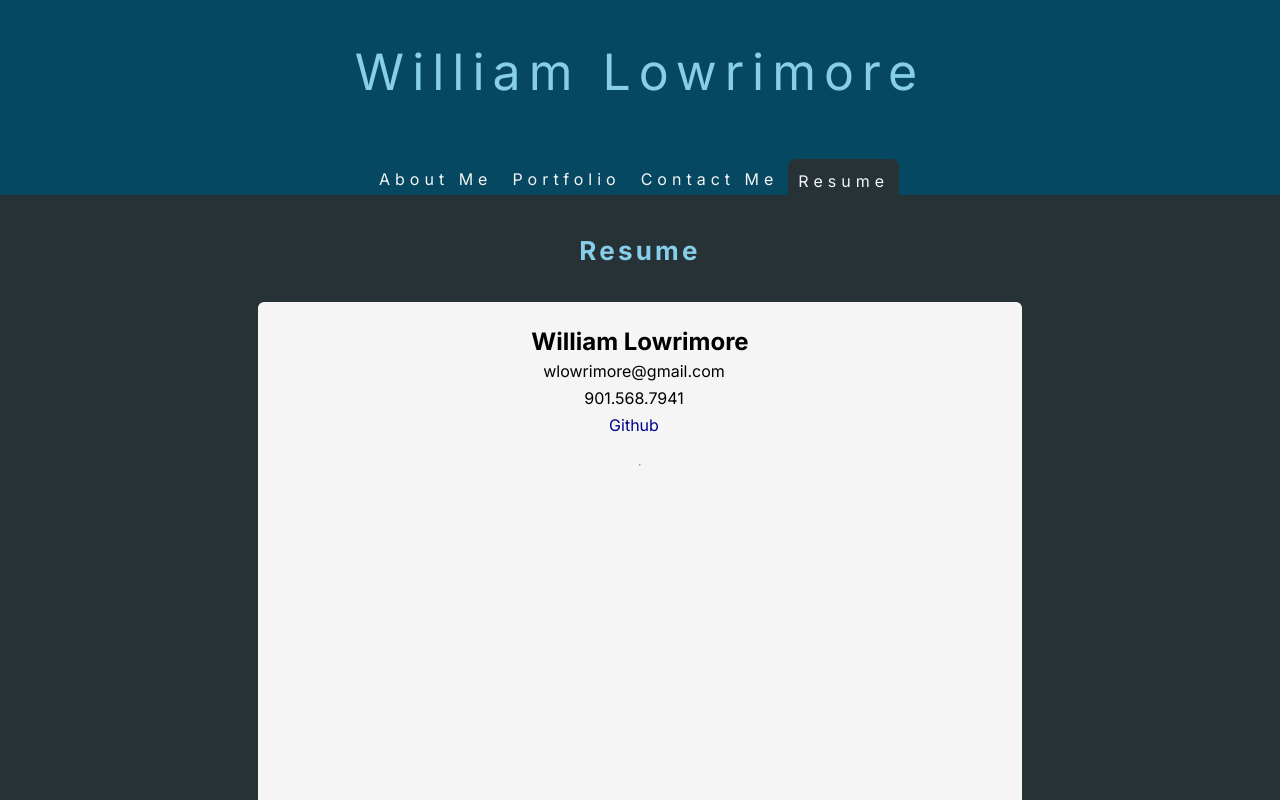
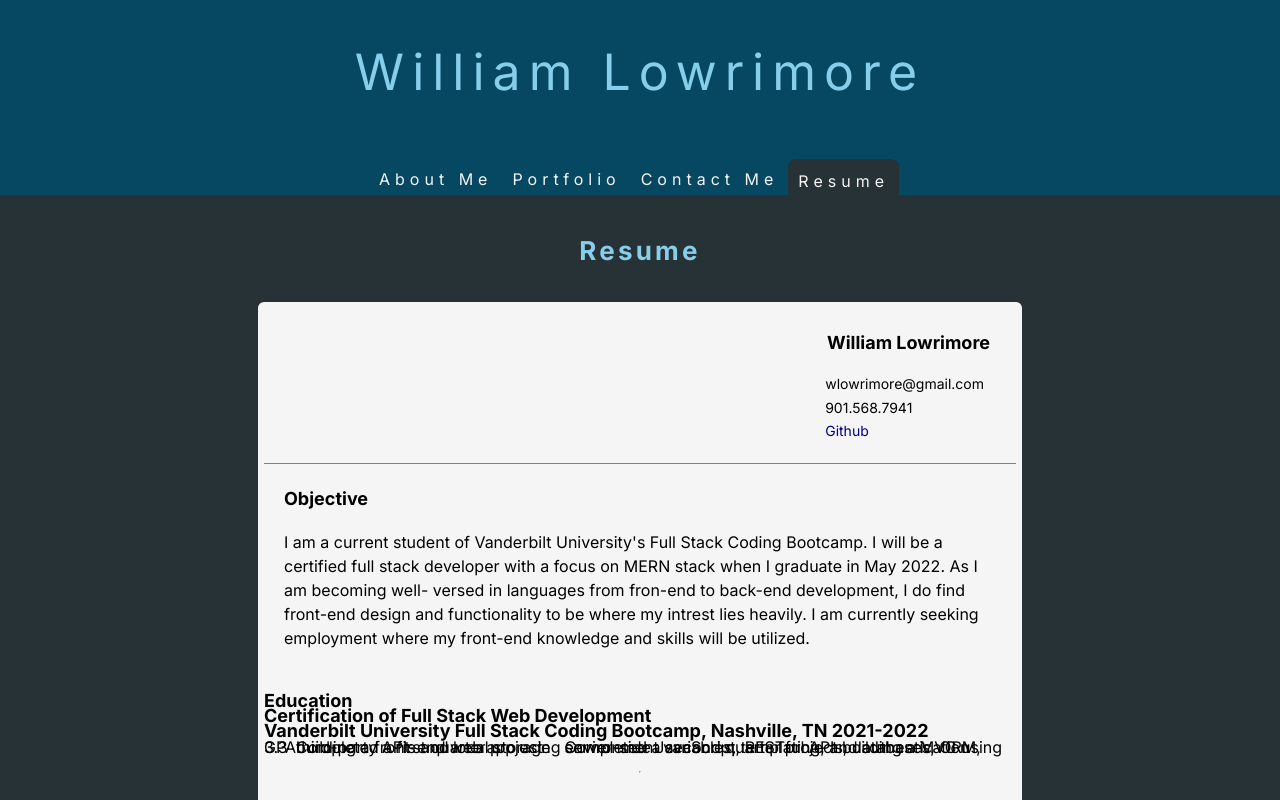
Before and after one commit to wlowrimore/wdl_vandy_bc_react_portfolio_2022, a React (Create React App) app: page / in a window 1280 px wide. Both pictures are taken after a click on the element "Resume". Shown: the top 800 px of the page. Built offline with nearby package versions, Linux system fonts and the light colour scheme.

Commit message:
creating online resume

```diff
--- a/src/components/ResumePage.js
+++ b/src/components/ResumePage.js
@@ -6,13 +6,46 @@ const ResumePage = () => {
       <h1 className="resume-title">Resume</h1>
 
       <div className="resume-body">
-        <h2>William Lowrimore</h2>
+        <header className="container-fluid resume-header">
+          <h2>William Lowrimore</h2>
+          <ul className="resume-contact-info">
+            <li emailto="wlowrimore@gmail.com">wlowrimore@gmail.com</li>
+            <li>901.568.7941</li>
+            <a
+              href="https://github.com/wlowrimore"
+              target="_blank"
+              rel="noreferrer"
+            >
+              Github
+            </a>
+          </ul>
+        </header>
 
-        <ul className="resume-contact-info">
-          <li emailto="wlowrimore@gmail.com">wlowrimore@gmail.com</li>
-          <li>901.568.7941</li>
-          <a href="https://github.com/wlowrimore" target="_blank" rel="noreferrer">Github</a>
-        </ul>
+        <section className="objective">
+          <h2>Objective</h2>
+          <p>
+            I am a current student of Vanderbilt University's Full Stack Coding
+            Bootcamp. I will be a certified full stack developer with a focus on
+            MERN stack when I graduate in May 2022. As I am becoming well-
+            versed in languages from fron-end to back-end development, I do find
+            front-end design and functionality to be where my intrest lies
+            heavily. I am currently seeking employment where my front-end
+            knowledge and skills will be utilized.
+          </p>
+        </section>
+
+        <section className="education">
+          <div className="section-titles">
+            <h2>Education</h2>
+            <h2>Certification of Full Stack Web Development</h2>
+            <h2>Vanderbilt University Full Stack Coding Bootcamp, Nashville, TN 2021-2022</h2>
+          </div>
+          <ul>
+            <li>3.3 GPA</li>
+            <li>Completed a first quarter project building a front-end web app using third-party APIs and local storage</li>
+            <li>Completed a second quarter project building a MVC using server-side JavaScript, RESTful APIs, databases, ORM, environment variables, templating, and authentication</li>
+          </ul>
+        </section>
         <br></br>
         <hr />
         <br></br>
--- a/src/index.css
+++ b/src/index.css
@@ -299,9 +299,21 @@ button {
   letter-spacing: .2rem;
 }
 
+.resume-header {
+  display: flex;
+  flex-direction: column;
+  align-items: flex-end;
+  background-color: whitesmoke;
+  border-bottom: 1px solid gray;
+  width: 100%;
+  padding: 20px;
+}
+
 .resume h2 {
-  margin: 0;
-  padding-top: 20px;
+  display: flex;
+  font-size: 18px;
+  align-items: flex-start;
+  margin-right: 6px;
 }
 
 .resume-body {
@@ -311,7 +323,7 @@ button {
   width: 60%;
   color: #000;
   background-color: whitesmoke;
-  padding: 20px;
+  padding: 6px;
   border: 2px solid #263236;
   border-radius: 8px;
   justify-content: flex-start;
@@ -322,8 +334,10 @@ button {
 
 .resume-contact-info {
   display: flex;
+  font-size: 14px;
   flex-direction: column;
-  align-items: center;
+  align-items: flex-start;
+  margin-bottom: 0;
   line-height: 1.7;
 }
 
@@ -341,8 +355,15 @@ button {
   letter-spacing: 2px;
 }
 
+.objective {
+  display: flex;
+  flex-direction: column;
+  padding: 20px;
+}
 
-
+.objective p {
+  line-height: 1.5;
+}
 /* ____________________________FOOTER_____________________________ */
 
 .footer {
```
